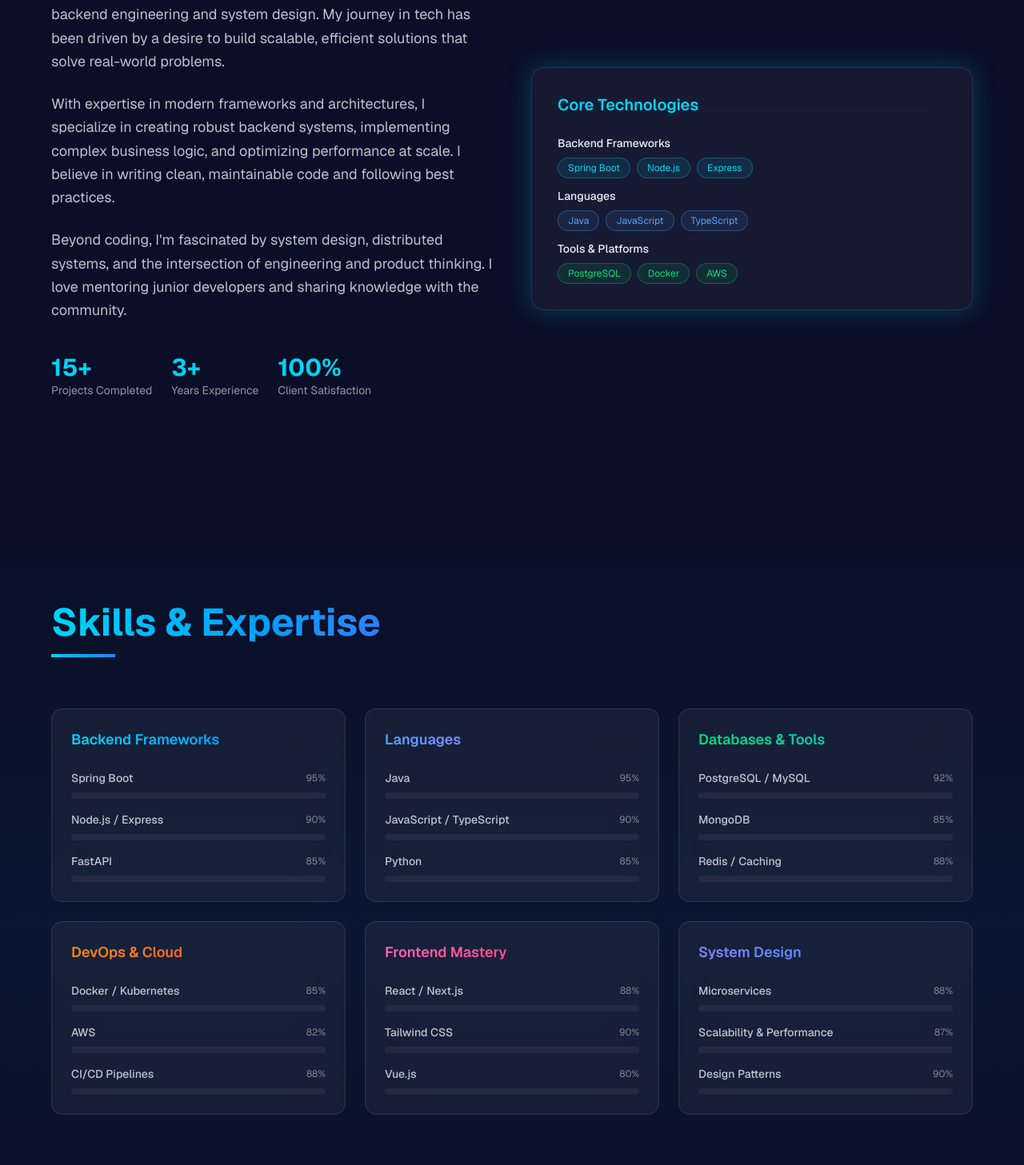
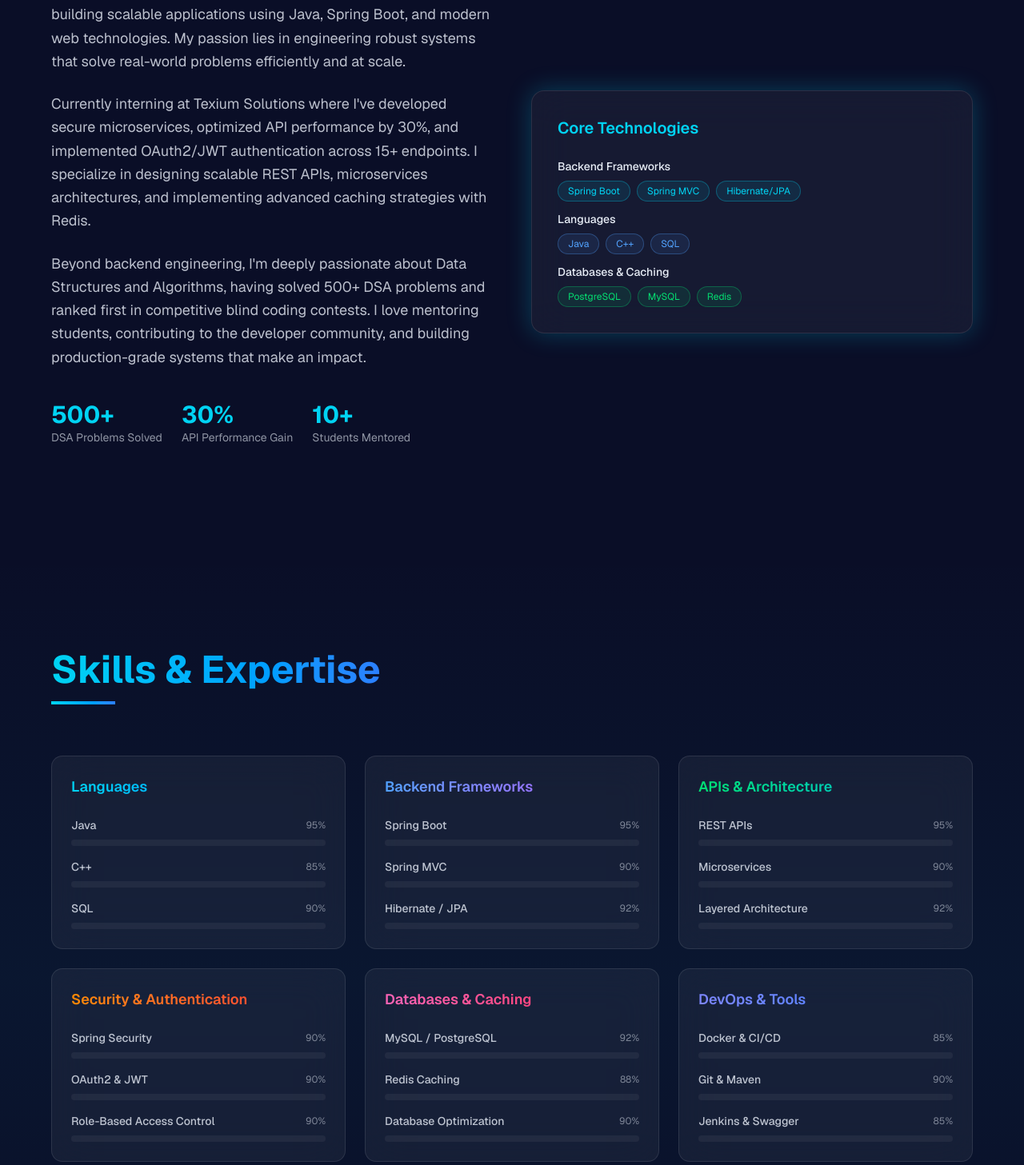
Before and after one commit to Arshadhusain786/MY_PORTFOLIO_WEBSITE, a Next.js app: page / in a window 1280 px wide. Shown: the part 1086-2543 px from the top of the page at 80% size. Built offline with nearby package versions, Linux system fonts and the light colour scheme.

Commit message:
feat: update portfolio with Arshad's real resume data and links

```diff
--- a/components/About.tsx
+++ b/components/About.tsx
@@ -34,29 +34,29 @@ export default function About() {
           {/* Text content */}
           <div className="space-y-6">
             <p className="text-lg text-foreground/80 leading-relaxed">
-              I&apos;m a passionate Full Stack Developer with a deep focus on backend engineering and system design. My journey in tech has been driven by a desire to build scalable, efficient solutions that solve real-world problems.
+              I&apos;m a backend-focused Full Stack Developer specializing in building scalable applications using Java, Spring Boot, and modern web technologies. My passion lies in engineering robust systems that solve real-world problems efficiently and at scale.
             </p>
 
             <p className="text-lg text-foreground/80 leading-relaxed">
-              With expertise in modern frameworks and architectures, I specialize in creating robust backend systems, implementing complex business logic, and optimizing performance at scale. I believe in writing clean, maintainable code and following best practices.
+              Currently interning at Texium Solutions where I&apos;ve developed secure microservices, optimized API performance by 30%, and implemented OAuth2/JWT authentication across 15+ endpoints. I specialize in designing scalable REST APIs, microservices architectures, and implementing advanced caching strategies with Redis.
             </p>
 
             <p className="text-lg text-foreground/80 leading-relaxed">
-              Beyond coding, I&apos;m fascinated by system design, distributed systems, and the intersection of engineering and product thinking. I love mentoring junior developers and sharing knowledge with the community.
+              Beyond backend engineering, I&apos;m deeply passionate about Data Structures and Algorithms, having solved 500+ DSA problems and ranked first in competitive blind coding contests. I love mentoring students, contributing to the developer community, and building production-grade systems that make an impact.
             </p>
 
             <div className="flex gap-6 pt-4">
               <div>
-                <p className="text-3xl font-bold text-cyan-400">15+</p>
-                <p className="text-foreground/60 text-sm">Projects Completed</p>
+                <p className="text-3xl font-bold text-cyan-400">500+</p>
+                <p className="text-foreground/60 text-sm">DSA Problems Solved</p>
               </div>
               <div>
-                <p className="text-3xl font-bold text-cyan-400">3+</p>
-                <p className="text-foreground/60 text-sm">Years Experience</p>
+                <p className="text-3xl font-bold text-cyan-400">30%</p>
+                <p className="text-foreground/60 text-sm">API Performance Gain</p>
               </div>
               <div>
-                <p className="text-3xl font-bold text-cyan-400">100%</p>
-                <p className="text-foreground/60 text-sm">Client Satisfaction</p>
+                <p className="text-3xl font-bold text-cyan-400">10+</p>
+                <p className="text-foreground/60 text-sm">Students Mentored</p>
               </div>
             </div>
           </div>
@@ -71,7 +71,7 @@ export default function About() {
                   <div>
                     <p className="text-sm font-medium mb-2">Backend Frameworks</p>
                     <div className="flex flex-wrap gap-2">
-                      {['Spring Boot', 'Node.js', 'Express'].map((tech) => (
+                      {['Spring Boot', 'Spring MVC', 'Hibernate/JPA'].map((tech) => (
                         <span
                           key={tech}
                           className="px-3 py-1 rounded-full bg-cyan-400/10 border border-cyan-400/30 text-cyan-400 text-xs"
@@ -85,7 +85,7 @@ export default function About() {
                   <div>
                     <p className="text-sm font-medium mb-2">Languages</p>
                     <div className="flex flex-wrap gap-2">
-                      {['Java', 'JavaScript', 'TypeScript'].map((tech) => (
+                      {['Java', 'C++', 'SQL'].map((tech) => (
                         <span
                           key={tech}
                           className="px-3 py-1 rounded-full bg-blue-400/10 border border-blue-400/30 text-blue-400 text-xs"
@@ -97,9 +97,9 @@ export default function About() {
                   </div>
 
                   <div>
-                    <p className="text-sm font-medium mb-2">Tools & Platforms</p>
+                    <p className="text-sm font-medium mb-2">Databases & Caching</p>
                     <div className="flex flex-wrap gap-2">
-                      {['PostgreSQL', 'Docker', 'AWS'].map((tech) => (
+                      {['PostgreSQL', 'MySQL', 'Redis'].map((tech) => (
                         <span
                           key={tech}
                           className="px-3 py-1 rounded-full bg-green-400/10 border border-green-400/30 text-green-400 text-xs"
--- a/components/Experience.tsx
+++ b/components/Experience.tsx
@@ -18,70 +18,72 @@ export default function Experience() {
 
   const timeline: TimelineItem[] = [
     {
-      year: '2024',
-      title: 'Senior Backend Engineer',
-      company: 'Tech Innovations Inc',
-      description: 'Leading backend architecture and system design initiatives',
+      year: 'Dec 2025',
+      title: 'Java Backend Developer Intern',
+      company: 'Texium Solutions',
+      description: 'Developing Spring Boot REST APIs with advanced security and optimization',
       achievements: [
-        'Architected microservices handling 10k+ RPS',
-        'Reduced database query time by 65%',
-        'Mentored 5 junior developers',
+        'Developed Spring Boot REST APIs securing 15+ endpoints with OAuth2 and JWT',
+        'Accelerated API throughput by 30% with Redis caching and Hibernate optimization',
+        'Achieved 25% lower database load through intelligent query refinement',
       ],
       type: 'work',
     },
     {
-      year: '2023',
-      title: 'Full Stack Developer',
-      company: 'Digital Solutions Co',
-      description: 'Building scalable web applications with modern tech stack',
+      year: 'May 2025',
+      title: 'Java Backend / Full Stack Trainee',
+      company: 'AccioJob',
+      description: 'Industry-aligned training in Java, Data Structures, and Spring Boot',
       achievements: [
-        'Delivered 8 production projects',
-        'Implemented real-time features using WebSockets',
-        'Achieved 98% test coverage',
+        'Completed comprehensive Core Java and Spring Boot training',
+        'Built backend-focused applications with clean layered architecture',
+        'Reduced application defect rates by 15% through best practices',
       ],
       type: 'work',
     },
     {
-      year: '2023',
-      title: 'LeetCode Gold Badge',
+      year: 'Present',
+      title: 'LeetCode & DSA Mastery',
       company: 'Achievement',
-      description: 'Mastery in Data Structures and Algorithms',
+      description: 'Solving complex algorithmic problems and building strong competitive programming foundation',
       achievements: [
-        '500+ problems solved',
-        'Consistent ranking in top 10%',
+        '500+ Data Structures & Algorithms problems solved',
+        'Maintained 50-day and 100-day coding streaks',
+        'Consistent top 10% ranking on competitive platforms',
       ],
       type: 'achievement',
     },
     {
-      year: '2022',
-      title: 'Hackathon Winner',
-      company: 'Global Tech Summit',
-      description: 'Developed an innovative AI-powered solution',
+      year: 'Recent',
+      title: 'Blind Coding Contest Winner',
+      company: 'Achievement',
+      description: 'Ranked 1st among 40+ participants in competitive coding challenge',
       achievements: [
-        'First place in Backend Innovation category',
-        'Prize: $10,000 and mentorship',
+        'First place ranking among 40+ participants',
+        'Demonstrated exceptional problem-solving under pressure',
+        'Showcased deep algorithmic thinking and optimization skills',
       ],
       type: 'achievement',
     },
     {
-      year: '2021',
-      title: 'Junior Developer',
-      company: 'StartUp Ventures',
-      description: 'Started my professional journey in full-stack development',
+      year: '2024',
+      title: 'Open Source & Community Contribution',
+      company: 'Software Development Club',
+      description: 'Teaching and mentoring students in Java and backend development',
       achievements: [
-        'Built RESTful APIs',
-        'Contributed to 3 major projects',
-        'Learned Cloud & DevOps',
+        'Mentored 10+ students in Java and backend fundamentals',
+        'Volunteered with Koshish Organization teaching 100+ underprivileged students',
+        'Increased academic pass rates by 45% through dedicated teaching',
       ],
-      type: 'work',
+      type: 'achievement',
     },
   ];
 
   const stats = [
-    { label: 'Projects Completed', value: '25+' },
-    { label: 'Lines of Code', value: '100K+' },
-    { label: 'Team Members Mentored', value: '12' },
-    { label: 'Technologies Mastered', value: '20+' },
+    { label: 'DSA Problems Solved', value: '500+' },
+    { label: 'Students Mentored', value: '10+' },
+    { label: 'Underprivileged Students Taught', value: '100+' },
+    { label: 'API Optimization Improvement', value: '30%' },
   ];
 
   return (
--- a/components/Hero.tsx
+++ b/components/Hero.tsx
@@ -70,7 +70,7 @@ export default function Hero() {
         </p>
 
         {/* CTA Buttons */}
-        <div className="flex flex-col sm:flex-row items-center justify-center gap-4 mb-16 animate-fade-in animation-delay-500">
+        <div className="flex flex-col sm:flex-row items-center justify-center gap-4 mb-16 animate-fade-in animation-delay-500 flex-wrap">
           <a
             href="#projects"
             className="group relative px-8 py-3 rounded-lg bg-gradient-to-r from-cyan-400 to-blue-500 text-background font-semibold overflow-hidden transition-all hover:shadow-lg hover:shadow-cyan-400/40 hover:scale-105 active:scale-95"
@@ -83,7 +83,15 @@ export default function Hero() {
             href="#contact"
             className="px-8 py-3 rounded-lg glass font-semibold text-foreground transition-all hover:bg-white/10 hover:scale-105 active:scale-95"
           >
-            Get in Touch
+            Hire Me
+          </a>
+
+          <a
+            href="/Arshad_Husain_Resume.txt"
+            download="Arshad_Husain_Resume.txt"
+            className="px-8 py-3 rounded-lg border border-cyan-400/40 text-cyan-400 font-semibold transition-all hover:bg-cyan-400/10 hover:scale-105 active:scale-95"
+          >
+            Download Resume
           </a>
         </div>
 
--- a/components/Projects.tsx
+++ b/components/Projects.tsx
@@ -26,64 +26,63 @@ export default function Projects() {
     {
       id: 'career-galaxy',
       title: 'Career Galaxy',
-      description: 'A production-level referral and networking platform for professional growth',
-      fullDescription: 'Career Galaxy is a full-stack platform designed to connect professionals through referrals and networking. Features include a referral system, real-time notifications, payment integration with Razorpay, and a comprehensive dashboard for tracking opportunities.',
-      tags: ['Node.js', 'PostgreSQL', 'React', 'Razorpay'],
+      description: 'Production-grade full-stack platform for career guidance and professional referrals',
+      fullDescription: 'Architected and deployed a scalable full-stack platform on AWS with Spring Boot backend and React frontend. Implemented secure authentication, Razorpay payment integration, and role-based access control. Features include a referral system, dashboard for opportunity tracking, and comprehensive user management. Deployed on custom domain with production-ready infrastructure.',
+      tags: ['Spring Boot', 'React', 'PostgreSQL', 'Razorpay', 'AWS'],
       category: 'fullstack',
       featured: true,
-      github: '#',
-      live: '#',
+      github: 'https://github.com/arshad4self',
+      live: 'https://careergalaxy.com',
     },
     {
-      id: 'scalable-api',
-      title: 'Scalable Microservices API',
-      description: 'Enterprise-grade REST API with microservices architecture and event streaming',
-      fullDescription: 'Built a scalable microservices architecture handling 10k+ requests per second. Implemented event-driven architecture with Kafka for real-time data processing and Redis for caching.',
-      tags: ['Spring Boot', 'Kafka', 'PostgreSQL', 'Docker', 'Kubernetes'],
+      id: 'ecommerce-backend',
+      title: 'E-Commerce Microservices Backend',
+      description: 'Scalable microservices architecture with 15+ REST APIs and integrated payment workflows',
+      fullDescription: 'Built a Spring Boot-based microservices backend (User, Product, Payment services) with Eureka service discovery and API Gateway. Developed 15+ REST APIs using layered architecture with JWT-based authentication and role-based access control. Implemented dynamic product filtering with JPA queries, reducing response times by 20-30%. Integrated external payment APIs with centralized exception handling for secure end-to-end operations.',
+      tags: ['Spring Boot', 'Microservices', 'Eureka', 'JWT', 'REST APIs'],
       category: 'backend',
       featured: true,
-      github: '#',
+      github: 'https://github.com/arshad4self/ecommerce-backend',
     },
     {
-      id: 'real-time-dashboard',
-      title: 'Real-Time Analytics Dashboard',
-      description: 'Live data visualization platform with WebSocket integration',
-      fullDescription: 'Created a real-time analytics dashboard that processes and visualizes data streams. Implemented WebSocket for live updates and optimized queries for sub-second response times.',
-      tags: ['React', 'Node.js', 'WebSocket', 'D3.js', 'PostgreSQL'],
-      category: 'fullstack',
+      id: 'performance-tuning',
+      title: 'API Performance Optimization & Caching',
+      description: 'Improved API throughput by 30% through Hibernate query optimization and Redis caching',
+      fullDescription: 'Optimized Spring Boot REST API endpoints through advanced Hibernate/JPA query refinement and Redis caching strategies. Accelerated API throughput by 30%, reduced database load by 25%, and achieved sub-second response times. Applied database indexing, query analysis, and cache invalidation strategies for production-grade performance.',
+      tags: ['Hibernate/JPA', 'Redis', 'Spring Boot', 'PostgreSQL', 'Performance Tuning'],
+      category: 'backend',
       featured: false,
-      github: '#',
-      live: '#',
+      github: 'https://github.com/arshad4self',
     },
     {
-      id: 'payment-gateway',
-      title: 'Payment Processing System',
-      description: 'Secure payment gateway with multiple payment method support',
-      fullDescription: 'Developed a robust payment processing system supporting multiple payment methods. Implemented PCI compliance, encryption, and comprehensive error handling for financial transactions.',
-      tags: ['Java', 'Spring Security', 'PostgreSQL', 'REST API'],
+      id: 'auth-security',
+      title: 'OAuth2 & JWT Security Implementation',
+      description: 'Secured 15+ Spring Boot endpoints with OAuth2 and JWT authentication',
+      fullDescription: 'Developed and implemented comprehensive OAuth2 and JWT-based authentication system for multiple REST API endpoints. Designed secure token management, refresh token rotation, and authorization strategies. Eliminated unauthorized access vulnerabilities during API testing and improved security posture with role-based access control (RBAC).',
+      tags: ['OAuth2', 'JWT', 'Spring Security', 'REST APIs', 'RBAC'],
       category: 'backend',
       featured: false,
-      github: '#',
+      github: 'https://github.com/arshad4self',
     },
     {
-      id: 'auth-system',
-      title: 'Advanced Authentication System',
-      description: 'Multi-factor authentication with OAuth2 and JWT token management',
-      fullDescription: 'Implemented a comprehensive authentication system with OAuth2, JWT, MFA, and role-based access control. Integrated with multiple identity providers for seamless user authentication.',
-      tags: ['Node.js', 'JWT', 'OAuth2', 'PostgreSQL', 'Redis'],
-      category: 'backend',
+      id: 'dsa-practice',
+      title: 'Data Structures & Algorithms Mastery',
+      description: '500+ LeetCode problems solved demonstrating strong problem-solving skills',
+      fullDescription: 'Solved 500+ coding problems across LeetCode and GeeksforGeeks platforms, maintaining 50-day and 100-day coding streaks. Consistently ranked in top 10% for algorithmic problem-solving. Applied DSA concepts in real-world backend optimization and system design challenges.',
+      tags: ['Data Structures', 'Algorithms', 'LeetCode', 'Problem Solving'],
+      category: 'tools',
       featured: false,
-      github: '#',
+      github: 'https://github.com/arshad4self',
     },
     {
-      id: 'performance-optimizer',
-      title: 'Database Query Optimizer',
-      description: 'Tool for analyzing and optimizing database queries',
-      fullDescription: 'Built a query optimization tool that analyzes execution plans and suggests improvements. Reduced average query time by 60% for client applications through intelligent indexing.',
-      tags: ['Python', 'PostgreSQL', 'Machine Learning', 'Data Analysis'],
+      id: 'blind-coding-contest',
+      title: 'Blind Coding Contest Winner',
+      description: 'Ranked 1st among 40+ participants in competitive blind coding challenge',
+      fullDescription: 'Won first place in a blind coding competition, demonstrating exceptional problem-solving abilities under pressure. Competed against 40+ participants and achieved the highest score through efficient algorithmic thinking and clean code implementation. This achievement showcases strong competitive programming skills and deep DSA knowledge.',
+      tags: ['Competitive Programming', 'Blind Coding', 'Algorithms'],
       category: 'tools',
       featured: false,
-      github: '#',
+      github: 'https://github.com/arshad4self',
     },
   ];
 
--- a/components/Skills.tsx
+++ b/components/Skills.tsx
@@ -16,57 +16,57 @@ export default function Skills() {
 
   const skills: Skill[] = [
     {
-      category: 'Backend Frameworks',
+      category: 'Languages',
       color: 'from-cyan-400 to-blue-500',
       items: [
-        { name: 'Spring Boot', proficiency: 95 },
-        { name: 'Node.js / Express', proficiency: 90 },
-        { name: 'FastAPI', proficiency: 85 },
+        { name: 'Java', proficiency: 95 },
+        { name: 'C++', proficiency: 85 },
+        { name: 'SQL', proficiency: 90 },
       ],
     },
     {
-      category: 'Languages',
+      category: 'Backend Frameworks',
       color: 'from-blue-400 to-purple-500',
       items: [
-        { name: 'Java', proficiency: 95 },
-        { name: 'JavaScript / TypeScript', proficiency: 90 },
-        { name: 'Python', proficiency: 85 },
+        { name: 'Spring Boot', proficiency: 95 },
+        { name: 'Spring MVC', proficiency: 90 },
+        { name: 'Hibernate / JPA', proficiency: 92 },
       ],
     },
     {
-      category: 'Databases & Tools',
+      category: 'APIs & Architecture',
       color: 'from-green-400 to-cyan-500',
       items: [
-        { name: 'PostgreSQL / MySQL', proficiency: 92 },
-        { name: 'MongoDB', proficiency: 85 },
-        { name: 'Redis / Caching', proficiency: 88 },
+        { name: 'REST APIs', proficiency: 95 },
+        { name: 'Microservices', proficiency: 90 },
+        { name: 'Layered Architecture', proficiency: 92 },
       ],
     },
     {
-      category: 'DevOps & Cloud',
+      category: 'Security & Authentication',
       color: 'from-orange-400 to-red-500',
       items: [
-        { name: 'Docker / Kubernetes', proficiency: 85 },
-        { name: 'AWS', proficiency: 82 },
-        { name: 'CI/CD Pipelines', proficiency: 88 },
+        { name: 'Spring Security', proficiency: 90 },
+        { name: 'OAuth2 & JWT', proficiency: 90 },
+        { name: 'Role-Based Access Control', proficiency: 90 },
       ],
     },
     {
-      category: 'Frontend Mastery',
+      category: 'Databases & Caching',
       color: 'from-pink-400 to-rose-500',
       items: [
-        { name: 'React / Next.js', proficiency: 88 },
-        { name: 'Tailwind CSS', proficiency: 90 },
-        { name: 'Vue.js', proficiency: 80 },
+        { name: 'MySQL / PostgreSQL', proficiency: 92 },
+        { name: 'Redis Caching', proficiency: 88 },
+        { name: 'Database Optimization', proficiency: 90 },
       ],
     },
     {
-      category: 'System Design',
+      category: 'DevOps & Tools',
       color: 'from-indigo-400 to-blue-500',
       items: [
-        { name: 'Microservices', proficiency: 88 },
-        { name: 'Scalability & Performance', proficiency: 87 },
-        { name: 'Design Patterns', proficiency: 90 },
+        { name: 'Docker & CI/CD', proficiency: 85 },
+        { name: 'Git & Maven', proficiency: 90 },
+        { name: 'Jenkins & Swagger', proficiency: 85 },
       ],
     },
   ];
@@ -152,7 +152,7 @@ export default function Skills() {
         {/* Additional skills note */}
         <div className="mt-16 glass rounded-xl p-8 text-center">
           <p className="text-foreground/70">
-            Constantly learning and adapting to new technologies. Ask me about my latest projects and the tech stack I&apos;m exploring!
+            Specialized in building scalable backend systems with a focus on performance optimization, security, and clean architecture. Proven track record of improving API response times by up to 30% through query optimization and caching strategies.
           </p>
         </div>
       </div>
```
Also changed, not shown: components/Contact.tsx (+32 -23 lines), components/Footer.tsx (+9 -8 lines), public/Arshad_Husain_Resume.txt (added), 2 other files (tests, documents, lock files or other folders).
